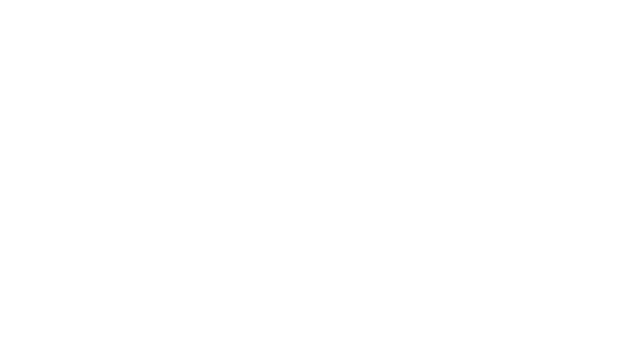
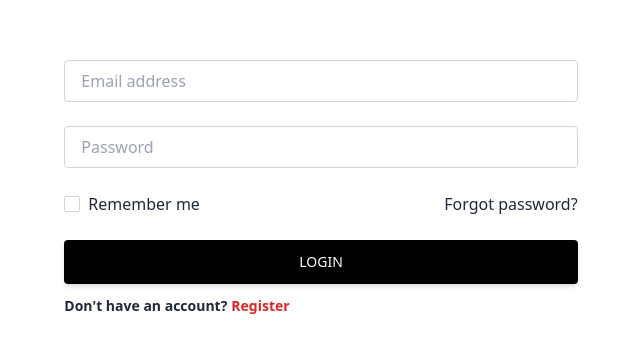
Before and after one commit to isaqueveras/powersso, a React (Create React App) app in the folder ui/: page /auth/login in a window 1280 px wide. Before the commit this address had no page. Shown: the part 212-564 px from the top of the page, without its empty margins (359-999 px from the left). Built offline with nearby package versions, Linux system fonts and the light colour scheme.

Commit message:
init login page #88

```diff
--- a/ui/package.json
+++ b/ui/package.json
@@ -6,6 +6,7 @@
     "@testing-library/jest-dom": "^5.16.4",
     "@testing-library/react": "^13.3.0",
     "@testing-library/user-event": "^13.5.0",
+    "axios": "^0.27.2",
     "react": "^18.2.0",
     "react-dom": "^18.2.0",
     "react-router-dom": "^6.3.0",
--- a/ui/src/App.js
+++ b/ui/src/App.js
@@ -2,6 +2,7 @@ import { Routes, Route } from "react-router-dom";
 
 import { Dashboard, Projects } from "./pages";
 import { Users, NewUser } from "./pages/users";
+import { Login } from "./presentation/pages/login";
 
 export default function App() {
   return (
@@ -11,6 +12,7 @@ export default function App() {
         <Route path="projects" element={<Projects />} />
         <Route path="users" element={<Users />} />
         <Route path="users/new" element={<NewUser />} />
+        <Route path="auth/login" element={<Login />} />
       </Routes>
     </div>
   )
--- /dev/null
+++ b/ui/src/presentation/pages/login/index.js
@@ -0,0 +1,51 @@
+import axios from "axios"
+import { useState } from "react"
+
+export function Login() {
+    const [data, setData] = useState({
+        email: "",
+        passw: ""
+    })
+
+    const instance = axios.create({
+        baseURL: 'http://localhost:5500/v1/',
+        timeout: 1000,
+    });
+
+    function handleSubmit() {
+        try {
+            instance.post("auth/login", JSON.stringify(data))
+        } catch (error) {
+            console.log(error)
+        }
+    }
+
+    return (
+        <section className="h-screen">
+            <div className="px-6 h-full text-gray-800">
+                <div className="flex xl:justify-center lg:justify-between justify-center items-center flex-wrap h-full g-6">
+                    <div className="xl:ml-20 xl:w-5/12 lg:w-5/12 md:w-8/12 mb-12 md:mb-0">
+                        <form>
+                            <input type="text" value={data.email} onChange={(e) => setData(prev => ({...prev, email: e.target.value}))} className="mb-6 form-control block w-full px-4 py-2 text-md font-normal text-gray-700 bg-white bg-clip-padding border border-solid border-gray-300 rounded transition ease-in-out m-0 focus:text-gray-700 focus:bg-white focus:border-black focus:outline-none" placeholder="Email address"/>
+                            <input type="password" value={data.passw} onChange={(e) => setData(prev => ({...prev, passw: e.target.value}))}  className="mb-6 form-control block w-full px-4 py-2 text-md font-normal text-gray-700 bg-white bg-clip-padding border border-solid border-gray-300 rounded transition ease-in-out m-0 focus:text-gray-700 focus:bg-white focus:border-black focus:outline-none" placeholder="Password"/>
+                            <div className="flex justify-between items-center mb-6">
+                                <div className="form-group form-check">
+                                    <input type="checkbox" className="form-check-input appearance-none h-4 w-4 border border-gray-300 rounded-sm bg-white checked:bg-black checked:border-black focus:outline-none transition duration-200 mt-1 align-top bg-no-repeat bg-center bg-contain float-left mr-2 cursor-pointer" id="rememberMe" />
+                                    <label className="form-check-label inline-block text-gray-800" htmlFor="rememberMe">Remember me</label>
+                                </div>
+                                <a href="#!" className="text-gray-800">Forgot password?</a>
+                            </div>
+                            <div className="text-center lg:text-left">
+                                <button onClick={() => handleSubmit()} type="button" className="w-full inline-block px-7 py-3 bg-black text-white font-medium text-sm leading-snug uppercase rounded shadow-md hover:bg-black hover:shadow-lg focus:black focus:shadow-lg focus:outline-none focus:ring-0 active:shadow-lg transition duration-150 ease-in-out">Login</button>
+                                <p className="text-sm font-semibold mt-2 pt-1 mb-0">
+                                    Don't have an account?
+                                    <a href="#!" className="text-red-600 hover:text-red-700 focus:text-red-700 transition duration-200 ease-in-out ml-1">Register</a>
+                                </p>
+                            </div>
+                        </form>
+                    </div>
+                </div>
+            </div>
+        </section>
+    )
+}
```
Also changed, not shown: 1 other file (tests, documents, lock files or other folders).
